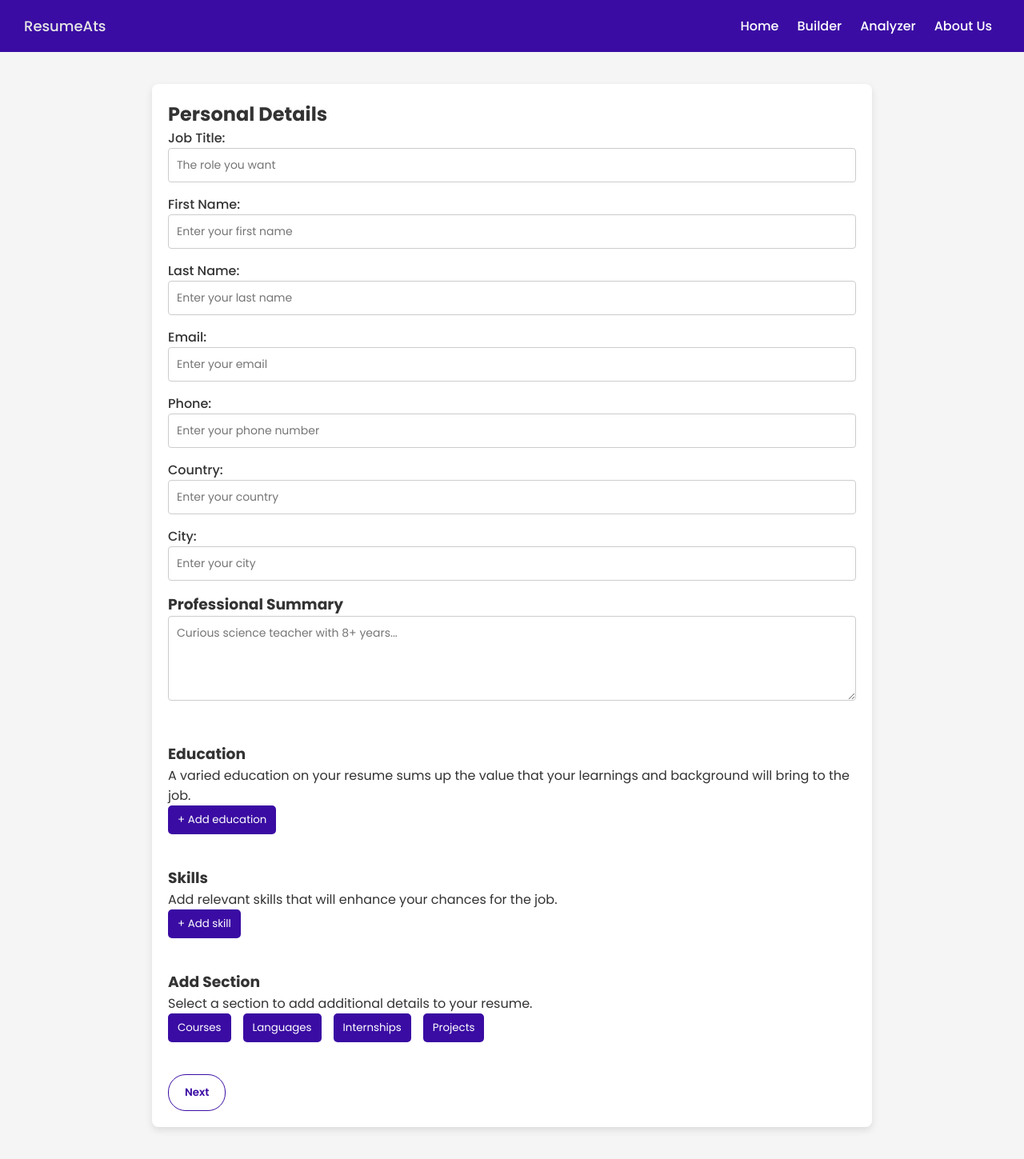
After one commit to Hamzaali146/ATS-Resume, a Django app: page /builderform in a window 1280 px wide. The commit adds this page. Shown: the whole page at 80% size. Run offline with Django 5.2, Linux system fonts and the light colour scheme.

Commit message:
updated js code

```diff
--- a/Resbuild/urls.py
+++ b/Resbuild/urls.py
@@ -5,5 +5,6 @@ urlpatterns = [
     path('signin',views.signin,name = 'signin'),
     path('analyzer',views.analyzer,name = 'analyzer'),
     path('generate',views.getText,name = 'getText'),
-    path('builder',views.builder,name = 'builder')
+    path('builder',views.builder,name = 'builder'),
+    path('builderform',views.builderform,name = 'builderform'),
 ]
--- a/Resbuild/views.py
+++ b/Resbuild/views.py
@@ -22,6 +22,9 @@ def index(request):
 
 def signin(request):
     return render(request,'signin.html')
+
+def builderform(request):
+    return render(request,'input.html')
 
 def analyzer(request):
     return render(request,'analyzer.html')
--- /dev/null
+++ b/static/input.css
@@ -0,0 +1,95 @@
+/* General styles */
+body {
+    background-color: #F5F5F5;
+    font-family: 'Arial', sans-serif;
+    margin: 0;
+    padding: 0;
+    color: #333;
+}
+
+/* Main content styles */
+.main {
+    max-width: 900px;
+    margin: 40px auto;
+    padding: 20px;
+    background-color: #fff;
+    border-radius: 8px;
+    box-shadow: 0 4px 10px rgba(0, 0, 0, 0.1);
+}
+
+label {
+    font-weight: 500;
+    margin-bottom: 5px;
+}
+
+input, textarea {
+    width: 100%;
+    padding: 10px;
+    border-radius: 4px;
+    border: 1px solid #ccc;
+    margin-bottom: 15px;
+    font-size: 14px;
+}
+
+textarea {
+    resize: vertical;
+}
+
+.section {
+    margin: 30px 0;
+}
+
+.add-btn, .section-btn {
+    background-color: #3A0CA3;
+    color: white;
+    padding: 8px 12px;
+    border: none;
+    border-radius: 5px;
+    cursor: pointer;
+    margin-bottom: 10px;
+}
+
+.add-btn:hover, .section-btn:hover {
+    background-color: #2d0c81;
+}
+
+#education-section, #skills-section, #dynamic-sections {
+    margin-top: 20px;
+}
+
+.submit-btn {
+    width: 100%;
+    background-color: #3A0CA3;
+    color: white;
+    padding: 10px 15px;
+    border: none;
+    border-radius: 5px;
+    cursor: pointer;
+    font-size: 16px;
+    margin-top: 20px;
+}
+
+.submit-btn:hover {
+    background-color: #2d0c81;
+}
+
+.dynamic-section {
+    display: flex;
+    gap: 15px;
+    flex-wrap: wrap;
+}
+
+/* Delete button styling */
+.delete-btn {
+    background-color: #dc3545;
+    color: white;
+    padding: 5px 10px;
+    border: none;
+    border-radius: 5px;
+    cursor: pointer;
+    margin-top: 10px;
+}
+
+.delete-btn:hover {
+    background-color: #c82333;
+}
--- /dev/null
+++ b/static/js/input.js
@@ -0,0 +1,113 @@
+function createDeleteButton(parentDiv) {
+    const deleteBtn = document.createElement("button");
+    deleteBtn.textContent = "Delete";
+    deleteBtn.classList.add("delete-btn");
+    deleteBtn.onclick = function () {
+      parentDiv.remove();
+    };
+    return deleteBtn;
+  }
+
+  // Add dynamic education fields
+  function addEducation() {
+    const educationSection = document.getElementById("education-section");
+    const div = document.createElement("div");
+    div.classList.add("education-entry");
+    div.classList.add("btn");
+    div.innerHTML = `
+          <label>Degree:</label>
+          <input type="text" placeholder="Enter your degree"><br>
+          <label>Institution:</label>
+          <input type="text" placeholder="Enter the institution"><br>
+          <label>Date:</label>
+          <input type="text" placeholder="Enter the dates"><br><br>
+      `;
+    const deleteBtn = createDeleteButton(div); // Create delete button
+    div.appendChild(deleteBtn);
+    educationSection.appendChild(div);
+  }
+
+  // Add dynamic skills fields
+  function addSkill() {
+    const skillsSection = document.getElementById("skills-section");
+    const div = document.createElement("div");
+    div.classList.add("skill-entry");
+    div.innerHTML = `
+          <input type="text" placeholder="Enter your skill"><br><br>
+      `;
+    const deleteBtn = createDeleteButton(div); // Create delete button
+    div.appendChild(deleteBtn);
+    skillsSection.appendChild(div);
+  }
+
+  // Add dynamic course section
+  function addCourses() {
+    const dynamicSection = document.getElementById("dynamic-sections");
+    const div = document.createElement("div");
+    div.classList.add("course-entry");
+    div.innerHTML = `
+          <h4>Courses</h4>
+          <label>Course Name:</label>
+          <input type="text" placeholder="Enter course name"><br>
+          <label>Institution:</label>
+          <input type="text" placeholder="Enter institution"><br>
+          <label>Date:</label>
+          <input type="text" placeholder="Enter completion date"><br><br>
+      `;
+    const deleteBtn = createDeleteButton(div); // Create delete button
+    div.appendChild(deleteBtn);
+    dynamicSection.appendChild(div);
+  }
+
+  // Add dynamic languages section
+  function addLanguages() {
+    const dynamicSection = document.getElementById("dynamic-sections");
+    const div = document.createElement("div");
+    div.classList.add("language-entry");
+    div.innerHTML = `
+          <h4>Languages</h4>
+          <label>Language:</label>
+          <input type="text" placeholder="Enter language"><br>
+          <label>Proficiency:</label>
+          <input type="text" placeholder="Enter proficiency (e.g., fluent, basic)"><br><br>
+      `;
+    const deleteBtn = createDeleteButton(div); // Create delete button
+    div.appendChild(deleteBtn);
+    // deleteBtn.className("btn")
+    dynamicSection.appendChild(div);
+  }
+
+  // Add dynamic internships section
+  function addInternships() {
+    const dynamicSection = document.getElementById("dynamic-sections");
+    const div = document.createElement("div");
+    div.classList.add("internship-entry");
+    div.innerHTML = `
+          <h4>Internships</h4>
+          <label>Company:</label>
+          <input type="text" placeholder="Enter company name"><br>
+          <label>Role:</label>
+          <input type="text" placeholder="Enter role"><br>
+          <label>Date:</label>
+          <input type="text" placeholder="Enter internship dates"><br><br>
+      `;
+    const deleteBtn = createDeleteButton(div); // Create delete button
+    div.appendChild(deleteBtn);
+    dynamicSection.appendChild(div);
+  }
+
+  function addProjects() {
+    const dynamicSection = document.getElementById("dynamic-sections");
+    const div = document.createElement("div");
+    div.classList.add("project-entry");
+    div.innerHTML = `
+          <h4>Projects</h4>
+          <label>Project Name:</label>
+          <input type="text" placeholder="Enter Project name here"><br>
+          <label>Description</label>
+          <input type="text" placeholder="Enter Project description"><br>
+      `;
+    const deleteBtn = createDeleteButton(div); // Create delete button
+    div.appendChild(deleteBtn);
+    dynamicSection.appendChild(div);
+  }
--- /dev/null
+++ b/static/res.js
@@ -0,0 +1,4 @@
+async function resGenerate(val) {
+    window.location.href = '/builderform'
+
+}
--- a/templates/index.html
+++ b/templates/index.html
@@ -35,6 +35,7 @@
             <div class="navbar">
                 <div class="leftNav">
                     ResumeAts
+                    <!-- <img src="{% static 'images/logoVar2.png' %}" alt=""> -->
                 </div>
                 <div class="rightNav">
                     <ul class="menu">
@@ -93,6 +94,7 @@
             path: "{% static 'animations/noty.json' %}" // the path to the Lottie JSON file
         });
     </script>
+
 </body>
 
 </html>
--- /dev/null
+++ b/templates/input.html
@@ -0,0 +1,141 @@
+{% load static %}
+<!DOCTYPE html>
+<html lang="en">
+  <head>
+    <meta charset="UTF-8" />
+    <meta name="viewport" content="width=device-width, initial-scale=1.0" />
+    <title>Resume Builder</title>
+    <link rel="stylesheet" href="{% static 'input.css' %}" />
+    <link rel="stylesheet" href="{% static 'index.css' %}" />
+    <!-- <link rel="preconnect" href="https://fonts.googleapis.com" />
+    <link rel="preconnect" href="https://fonts.gstatic.com" crossorigin />
+    <link
+      href="https://fonts.googleapis.com/css2?family=Urbanist:ital,wght@0,100..900;1,100..900&display=swap"
+      rel="stylesheet"
+    /> -->
+    <style>
+      a{
+            text-decoration: none;
+            color: white;
+            font-size: 16px;
+        }
+        .btnLink{
+            text-decoration: none;
+            color: #3A0CA3;
+            font-weight: 600;
+            font-size: 14px;
+        }
+    </style>
+  </head>
+  <body>
+    <!-- <header>
+      <nav>
+        <div class="navbar">
+          <div class="leftNav">ResumeAts</div>
+          <div class="rightNav">
+            <ul class="menu">
+              <li class="menuli">Home</li>
+              <li class="menuli">Service</li>
+              <li class="menuli">Blogs</li>
+              <li class="menuli">About Us</li>
+            </ul>
+          </div>
+        </div>
+      </nav>
+    </header> -->
+    <header>
+      <nav>
+          <div class="navbar">
+              <div class="leftNav">
+                  ResumeAts
+                  <!-- <img src="{% static 'images/logoVar2.png' %}" alt=""> -->
+              </div>
+              <div class="rightNav">
+                  <ul class="menu">
+                      <li class="menuli link-71"><a href="/" class="navLinks">Home</a></li>
+                      <li class="menuli link-71"><a href="/builder" class="navLinks">Builder</a></li>
+                      <li class="menuli link-71"><a href="/analyzer" class="navLinks">Analyzer</a></li>
+                      <li class="menuli link-71">About Us</li>
+                  </ul>
+              </div>
+          </div>
+      </nav>
+  </header>
+
+    <div class="main">
+      <h2 class="form-title">Personal Details</h2>
+      <div class="form">
+        <label>Job Title:</label>
+        <input type="text" placeholder="The role you want" /><br />
+
+        <label>First Name:</label>
+        <input type="text" placeholder="Enter your first name" /><br />
+
+        <label>Last Name:</label>
+        <input type="text" placeholder="Enter your last name" /><br />
+
+        <label>Email:</label>
+        <input type="email" placeholder="Enter your email" /><br />
+
+        <label>Phone:</label>
+        <input type="tel" placeholder="Enter your phone number" /><br />
+
+        <label>Country:</label>
+        <input type="text" placeholder="Enter your country" /><br />
+
+        <label>City:</label>
+        <input type="text" placeholder="Enter your city" /><br />
+
+        <div class="professional-summary">
+          <h3>Professional Summary</h3>
+          <textarea
+            rows="4"
+            placeholder="Curious science teacher with 8+ years..."
+          ></textarea>
+        </div>
+      </div>
+
+      <!-- Education Section -->
+      <div class="section">
+        <h3>Education</h3>
+        <p>
+          A varied education on your resume sums up the value that your
+          learnings and background will bring to the job.
+        </p>
+        <button class="add-btn" onclick="addEducation()">
+          + Add education
+        </button>
+        <div id="education-section"></div>
+      </div>
+
+      <!-- Skills Section -->
+      <div class="section">
+        <h3>Skills</h3>
+        <p>Add relevant skills that will enhance your chances for the job.</p>
+        <button class="add-btn" onclick="addSkill()">+ Add skill</button>
+        <div id="skills-section"></div>
+      </div>
+
+      <!-- Add Section -->
+      <div class="section">
+        <h3>Add Section</h3>
+        <p>Select a section to add additional details to your resume.</p>
+        <div class="dynamic-section">
+          <button class="section-btn" onclick="addCourses()">Courses</button>
+          <button class="section-btn" onclick="addLanguages()">
+            Languages
+          </button>
+          <button class="section-btn" onclick="addInternships()">
+            Internships
+          </button>
+          <button class="section-btn" onclick="addProjects()">Projects</button>
+        </div>
+        <div id="dynamic-sections"></div>
+      </div>
+
+      <button type="submit" class="btn">Next</button>
+    </div>
+
+    <script src="{% static 'js\input.js' %}"></script>
+  </body>
+</html>
```
Also changed, not shown: static/build.js (added, +82 -0 lines), templates/res_select.html (+7 -7 lines), static/images/Bold_Statement.jpg (added), static/images/logo.png (added), static/images/logoVar.png (added), static/images/logoVar2.png (added), static/images/logoVart.png (added).
